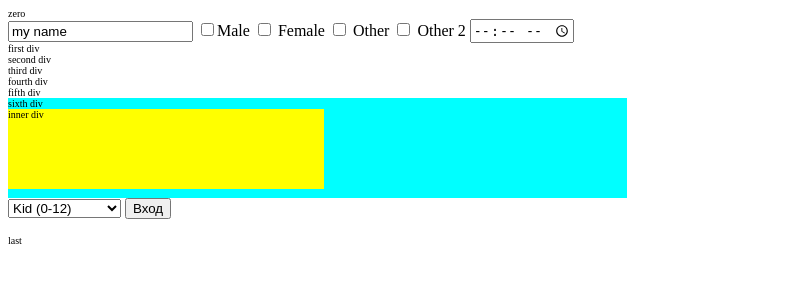
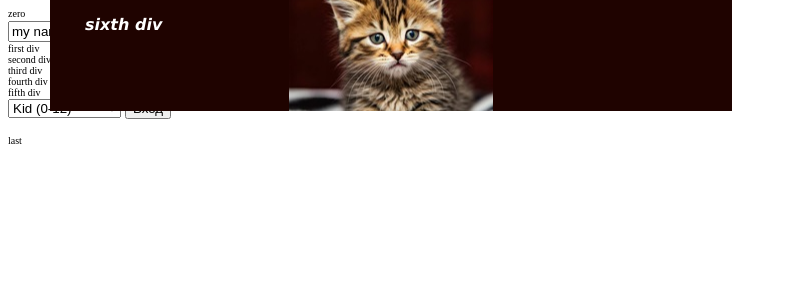
Before and after one commit to mtgeorgiev/www-si-2025, a PHP site: page /homepage.html in a window 1280 px wide. Shown: the top 300 px of the page, without its empty margins (0-787 px from the left). Run offline with PHP 8.4, Linux system fonts and the light colour scheme.

Commit message:
add more css, also an image of a cute AI-generated kitten

```diff
--- a/homepage.html
+++ b/homepage.html
@@ -21,6 +21,7 @@
         <div class="blue-background red">fifth div</div>
         <div class="big-test-div">sixth div
             <div>inner div</div>
+            <div>second inner div</div>
         </div>
 
 
--- a/mystyle.css
+++ b/mystyle.css
@@ -33,13 +33,25 @@ div {
 }
 
 div.big-test-div {
-    background-color: aqua;
+    background-color: #1f0300;
     width: 49%;
     height: 100px;
+    font: italic bold 16px / 30px Verdana, Consolas, sans-serif;
+    background-image: url(./kitten.jpg);
+    background-repeat: no-repeat;
+    background-position: center;
+    padding: 10px 20px 1px 35px;
+    color: white;
+
+    position: absolute;
+    left: 50px;
+    top: 0px;
+    z-index: 5;
 }
 
 div.big-test-div div {
     background-color: yellow;
     width: 51%;
     height: 80px;
+    display: none;
 }
```
Also changed, not shown: kitten.jpg (added).
